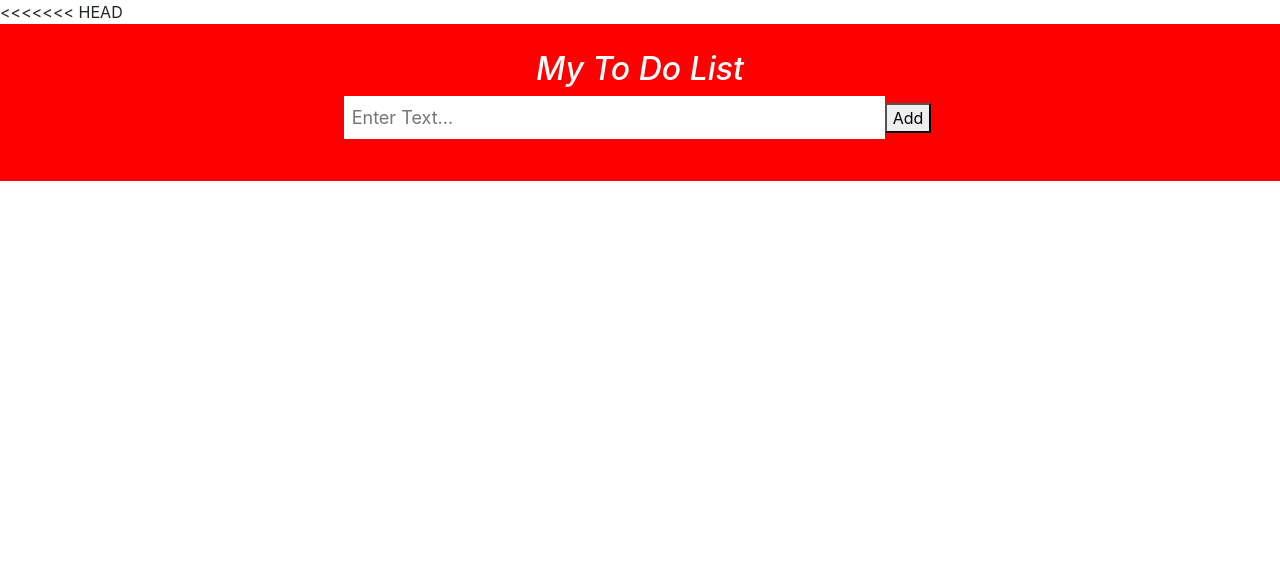
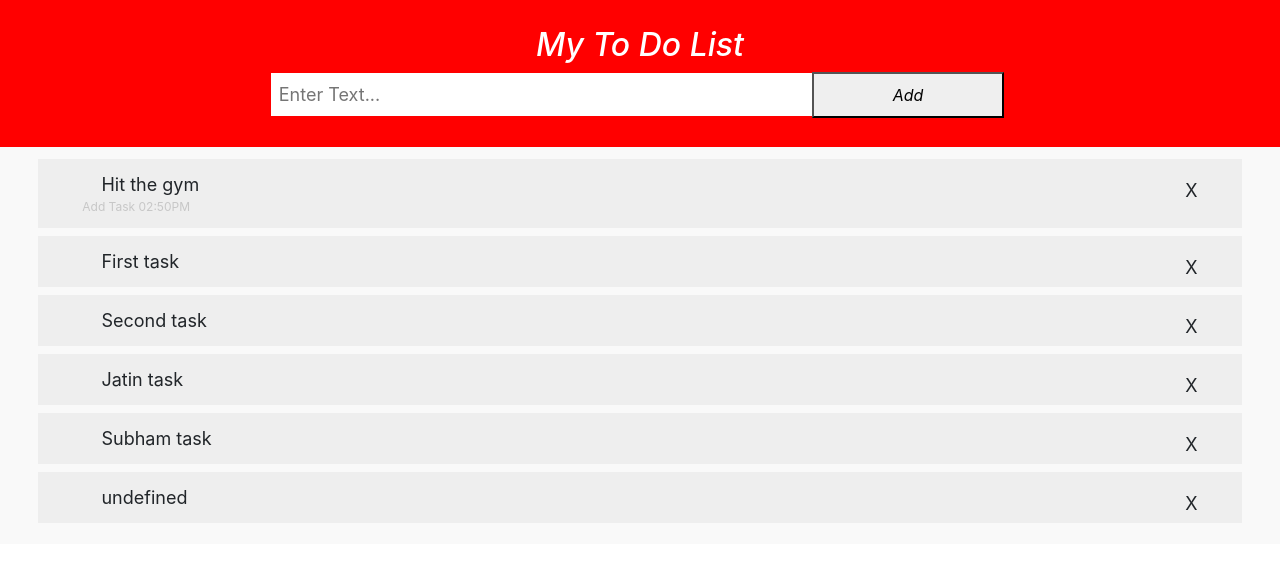
Before and after one commit to shubham-ids/incredible-developing-solution, a PHP site: page /todo.php in a window 1280 px wide. Shown: the top 562 px of the page. Run offline with PHP 8.4, Linux system fonts and the light colour scheme; some web fonts are replaced.

Commit message:
Modify the design in todo.php

```diff
--- a/jquery/todo.php
+++ b/jquery/todo.php
@@ -27,11 +27,7 @@
     font-size: 32px;
     font-style: oblique;
 }
-<<<<<<< HEAD
 button {
-=======
-.add {
->>>>>>> 934dfa3423ba31ad17f5ef300d69d32e00090082
     width: 16%;
     padding: 9px;
     font-size: 16px;
@@ -51,10 +47,12 @@ li{
     list-style-type: none;
     background: #eee;
     font-size: 18px;
+    margin-bottom:8px;
 }
 
 a{
     float: right;
+    padding: 6px 36px;
 }
 li .fa{
     visibility:  hidden;
@@ -79,7 +77,6 @@ ul li:hover {
   width: 7px;
 }*/
 .checked span{
-<<<<<<< HEAD
   text-decoration: line-through;
 }
 .checked .fa{
@@ -97,16 +94,15 @@ ul li:hover {
   font-size: 20px;
   color:red;
 }
-=======
-    text-decoration: line-through;
+.addTime {
+
+    width: 10%;
+    text-align: center;
+    font-size: 12px;
+    color: #c7c7c7;
+    -webkit-transition-timing-function: ;
+
 }
-.checked .fa{
-    visibility: visible;
-}
-
-
-
->>>>>>> 934dfa3423ba31ad17f5ef300d69d32e00090082
 /*
 li span{
   margin-left: 18px;
@@ -120,7 +116,6 @@ li.checked span{
 
 </style>
 </head>
-<<<<<<< HEAD
 <body>
   <div class="todo">
     <h2 class="headerName">My To Do List</h2>
@@ -131,14 +126,14 @@ li.checked span{
   </div>
 
   <ul class="conterner">
-  <!--
-    <li><i class='fa fa-check'></i><span> Hit the gym     <a> X </a> </span> </li>
-    <li><i class='fa fa-check'></i><span> Pay bills       <a> X </a> </span> </li>
+
+    <li><i class='fa fa-check'></i><span> Hit the gym     <a> X </a> </span><div class="addTime">Add Task 02:50PM</div> </li>
+<!--    <li><i class='fa fa-check'></i><span> Pay bills       <a> X </a> </span> </li>
     <li><i class='fa fa-check'></i><span> Meet George     <a> X </a> </span>  </li>
     <li><i class='fa fa-check'></i><span> Buy eggs        <a> X </a> </span>  </li>
     <li><i class='fa fa-check'></i><span> Read a book     <a> X </a> </span> </li>
-    <li><i class='fa fa-check'></i><span> Organize office <a> X </a> </span> </li>
-  -->
+    <li><i class='fa fa-check'></i><span> Organize office <a> X </a> </span> </li> -->
+
   </ul>
 <script type="text/javascript">
   $(document).ready(function(){
@@ -163,8 +158,16 @@ li.checked span{
       }
     }
     /*
-    *
+    * Display the time for add a new element
     */
+    var TimeCheck;
+    function addTime(tagName){
+      TimeCheck  = setTimeout(function(){
+        var date = new date();
+      } , 1000);
+      $(tagName).html(TimeCheck);
+      return;
+    }
     var activeList = [
       "First task",
       " Second task",
@@ -173,6 +176,7 @@ li.checked span{
     ];
     //This function is used to add the new element and appeng the list
     function pushToList(text){
+      addTime('');
       $('ul').append("<li> <i class='fa fa-check'></i> <span>" +  text + "<span> <a> X </a> </span> </li>");
 
     }
@@ -208,78 +212,6 @@ li.checked span{
     $('ul').on('click','li',function(){
       $(this).toggleClass('checked');
     });
-=======
-<body>
-
-<div class="todo">
-  <h2 class="headerName">My To Do List</h2>
-  <input type="text" class="inputValue" placeholder="Enter Text..."/>
-  <button class="add"> Add </button>
-</div>
-
-<ul class="conterner">
-<!--
-  <li><i class='fa fa-check'></i><span> Hit the gym     <a> X </a> </span> </li>
-  <li><i class='fa fa-check'></i><span> Pay bills       <a> X </a> </span> </li>
-  <li><i class='fa fa-check'></i><span> Meet George     <a> X </a> </span>  </li>
-  <li><i class='fa fa-check'></i><span> Buy eggs        <a> X </a> </span>  </li>
-  <li><i class='fa fa-check'></i><span> Read a book     <a> X </a> </span> </li>
-  <li><i class='fa fa-check'></i><span> Organize office <a> X </a> </span> </li>
--->
-</ul>
-
-
-<script type="text/javascript">
-
-$(document).ready(function(){
-
-  var activeList = [
-    "First task",
-    " Second task",
-    "Jatin task",
-    "Subhma task"
-  ];
-
-  function pushToList(text){
-    $('ul').append("<li> <i class='fa fa-check'></i> <span>" +  text + "<span> <a> X </a> </span> </li>");
-  }
-
-  for(var i=0 ; i <= activeList.length ; i++){
-    pushToList( activeList[i] );
-  }
-
-  var removeItem = function(){
-    $(this).closest('li').remove();
-  };
-
-   $('button').click(function(){
-     if(  $('input').val() == "") {
-       // show validation error;
-       return;
-     }
-     pushToList( $('input').val() );
-     $('input').val('');
-   });
-
-  // Binding the anchor tags
-  // This is static binding i.e done with anchor present in the HTML
-  // $('a').click(onclickFunction);
-
-
-  // Event binding using `on`
-  // This is using because element are added dynamically
-  $('ul').on( 'click', 'a',function(){
-    console.log('we got here');
-    $(this).closest('li').remove();
-  });
-
-  // Toggling class on li click
-  // This class is added because UI is done based on this class
-  $('ul').on('click','li',function(){
-    $(this).toggleClass('checked');
-  });
-
->>>>>>> 934dfa3423ba31ad17f5ef300d69d32e00090082
 });
 
 </script>
```
